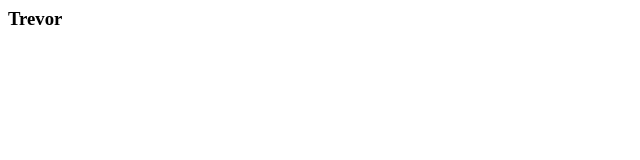
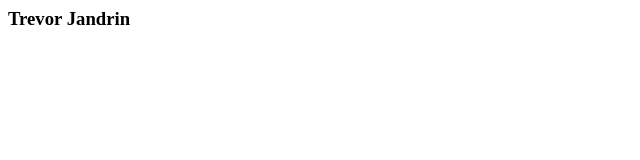
Before and after one commit to trevorjandrin/CS_293_Final, a plain HTML site: page website/index.html in a window 1280 px wide. Shown: the full height of the page, 0-640 px from the left. Drawn offline with Linux system fonts and the light colour scheme.

Commit message:
Update index.html

```diff
--- a/website/index.html
+++ b/website/index.html
@@ -1,7 +1,7 @@
 <html>
 <body>
 <h3>
-Trevor
+Trevor Jandrin
 </h3>
 </body>
 </html>
```
